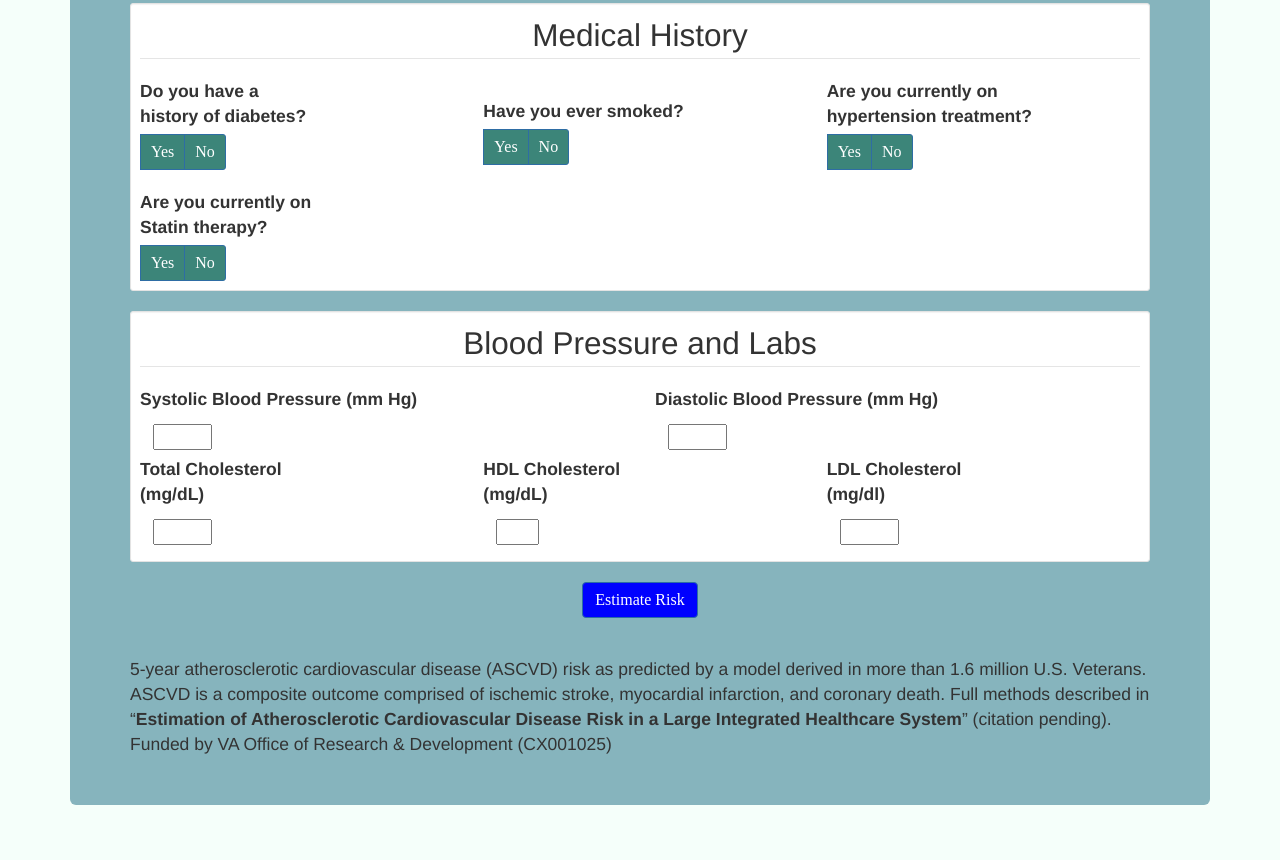
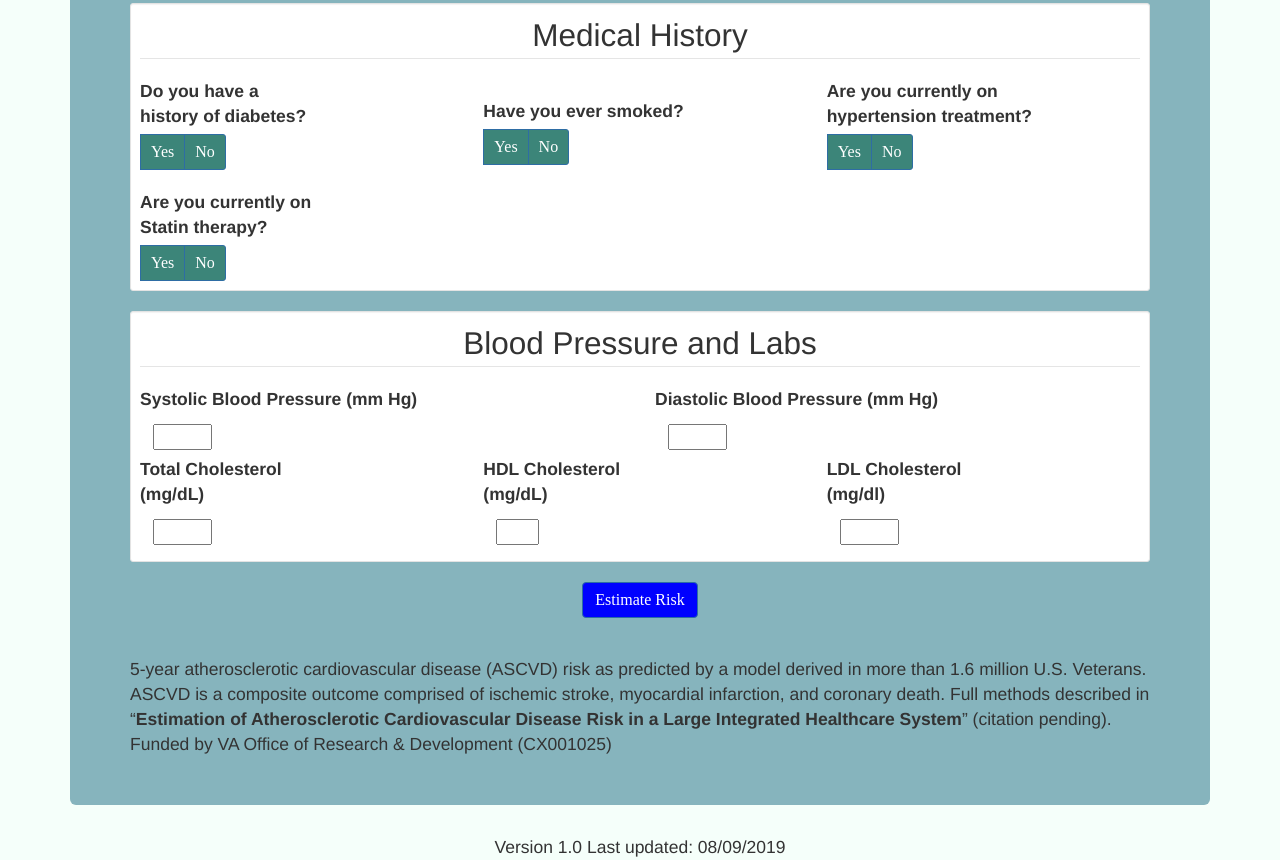
Before and after one commit to BOS-MAV/ACVD_Risk_Calculator, a plain HTML site: page index.html in a window 1280 px wide. Shown: the part 390-1250 px from the top of the page. Before the commit the page ends 1225 px from the top, so only its background shows below. Drawn offline with nearby package versions, Linux system fonts and the light colour scheme.

Commit message:
Update index.html

```diff
--- a/index.html
+++ b/index.html
@@ -215,6 +215,7 @@
 <br/>
                         Funded by VA Office of Research & Development (CX001025)</div>
                 </div>
+                <div class ="Vfooter">Version 1.0  Last updated: 08/09/2019</div>
             </div>
         </form>
     </body>
```
